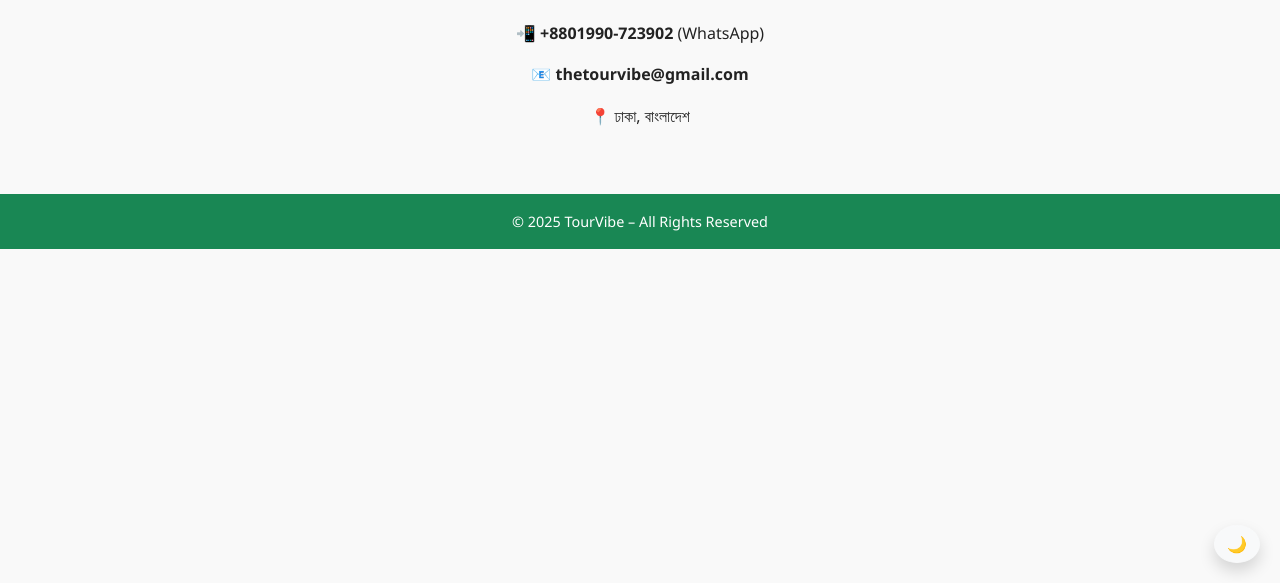
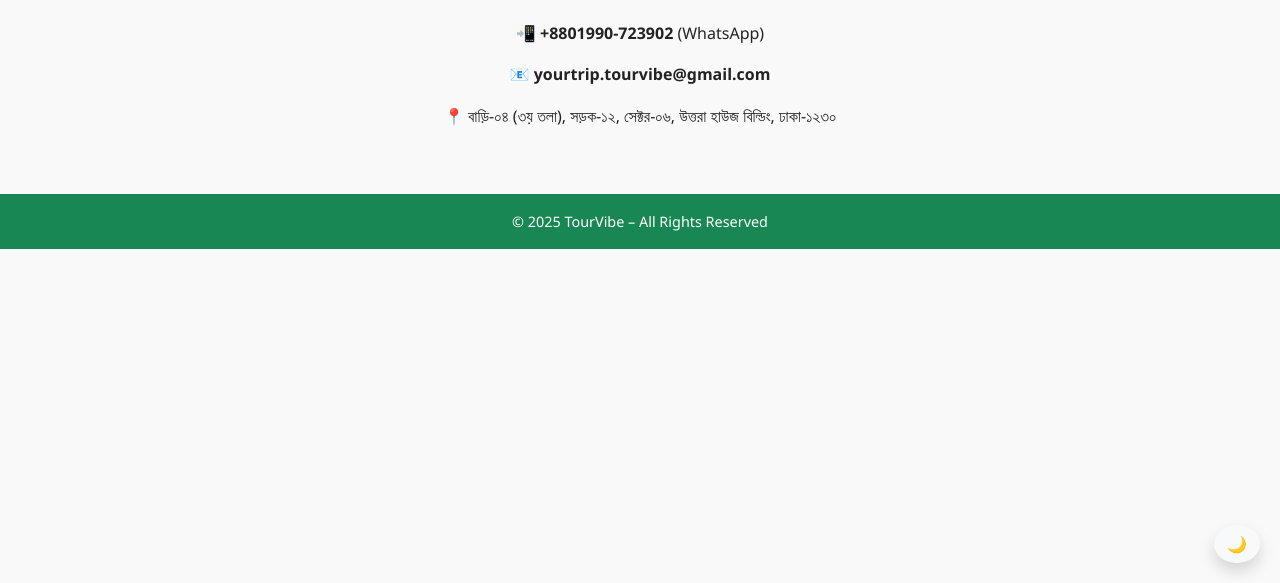
Before and after one commit to Ekramul05552/tourvibe-website, a plain HTML site: page contact.html in a window 1280 px wide. Shown: the part 217-800 px from the top of the page. Drawn offline with nearby package versions, Linux system fonts and the light colour scheme.

Commit message:
Update contact.html

```diff
--- a/contact.html
+++ b/contact.html
@@ -34,8 +34,8 @@
       <p class="lead">আমাদের টিমের সাথে সরাসরি যোগাযোগ করুন</p>
       <div class="mt-4">
         <p>📲 <strong>+8801990-723902</strong> (WhatsApp)</p>
-        <p>📧 <strong>thetourvibe@gmail.com</strong></p>
-        <p>📍 ঢাকা, বাংলাদেশ</p>
+        <p>📧 <strong>yourtrip.tourvibe@gmail.com</strong></p>
+        <p>📍 বাড়ি-০৪ (৩য় তলা), সড়ক-১২, সেক্টর-০৬, উত্তরা হাউজ বিল্ডিং, ঢাকা-১২৩০</p>
       </div>
     </div>
   </section>
```
